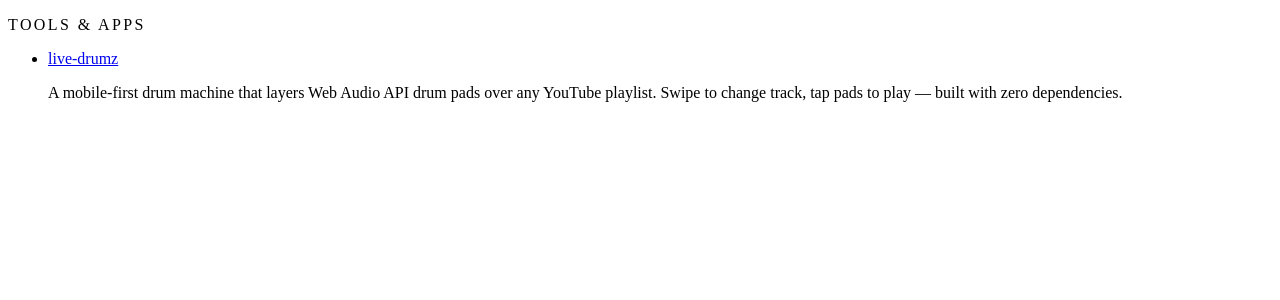
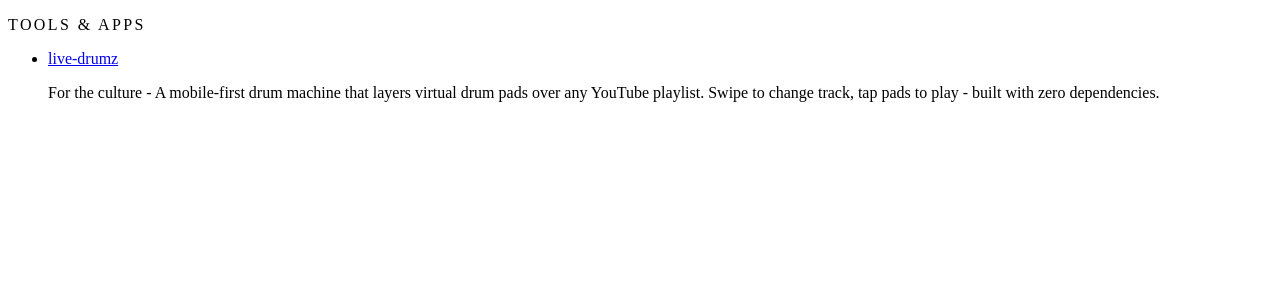
Before and after one commit to tausani-ah-chong/tausani-portfolio, a Next.js app: page /projects in a window 1280 px wide. Shown: the top 300 px of the page. Built offline with nearby package versions, Linux system fonts and the light colour scheme.

Commit message:
Update live drumz description

```diff
--- a/pages/projects.tsx
+++ b/pages/projects.tsx
@@ -17,8 +17,9 @@
 						live-drumz
 					</a>
 					<p className="text-base">
-						A mobile-first drum machine that layers Web Audio API drum pads over any YouTube
-						playlist. Swipe to change track, tap pads to play — built with zero dependencies.
+						For the culture - A mobile-first drum machine that layers virtual drum pads over any
+						YouTube playlist. Swipe to change track, tap pads to play - built with zero
+						dependencies.
 					</p>
 				</li>
 			</ul>
```
